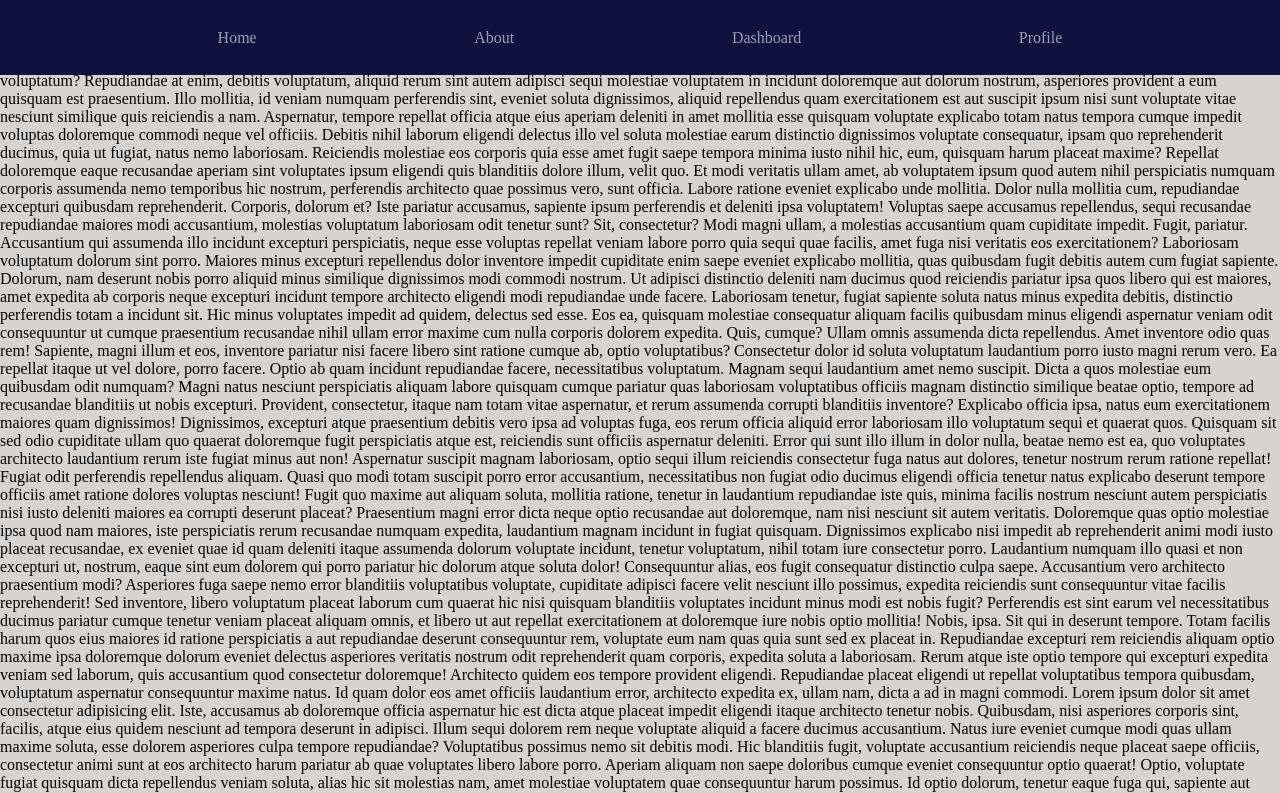
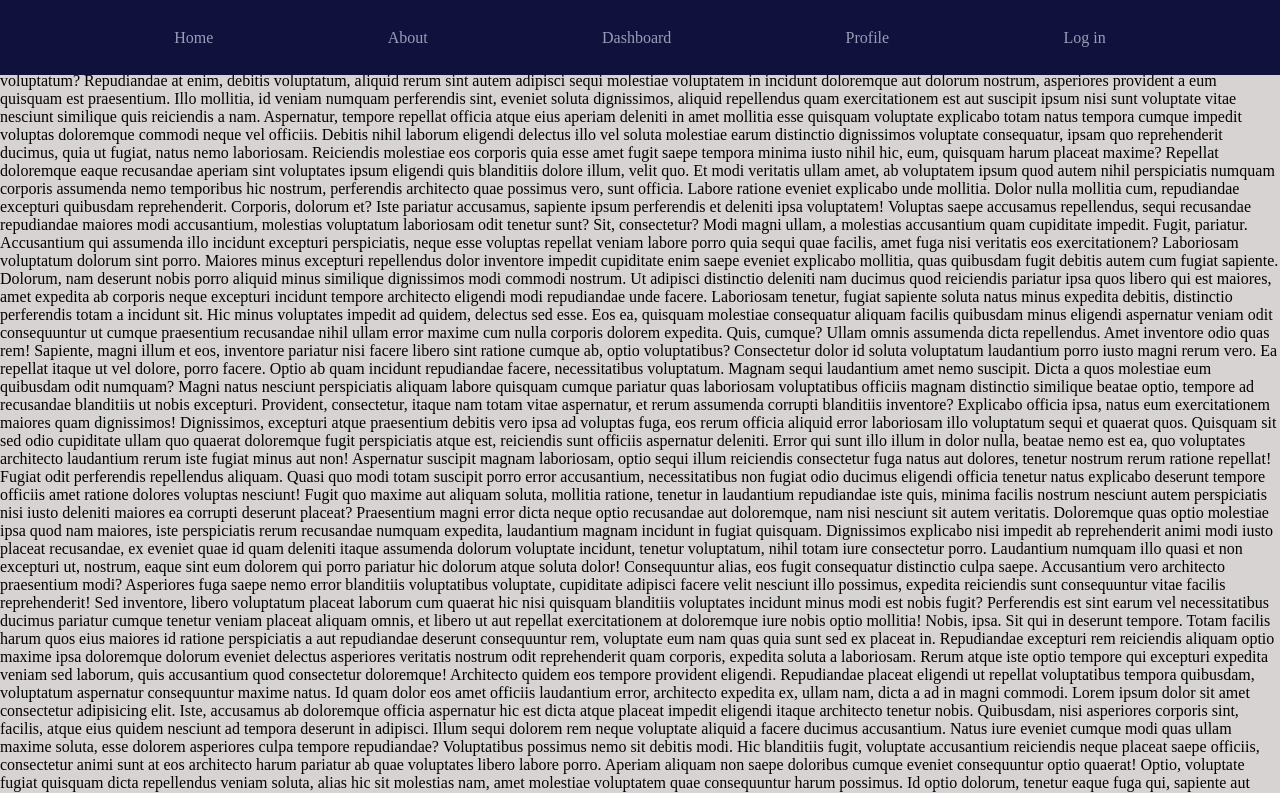
Before and after one commit to Ankitsatyam/Jspider-Codes, a plain HTML site: page Assignment/day2/secondPage.html in a window 1280 px wide. Shown: the top 793 px of the page. Drawn offline with Linux system fonts and the light colour scheme.

Commit message:
Assignment

```diff
--- a/Assignment/day2/secondPage.html
+++ b/Assignment/day2/secondPage.html
@@ -13,6 +13,7 @@
         <li class="Home"><a href="">About</a></li>
         <li class="Dashboard"><a href="">Dashboard</a></li>
         <li class="profile"><a href="">Profile</a></li>
+        <li><a href="./index.html">Log in</a></li>
     </ul>
    </nav>
    <section class="section">
```
